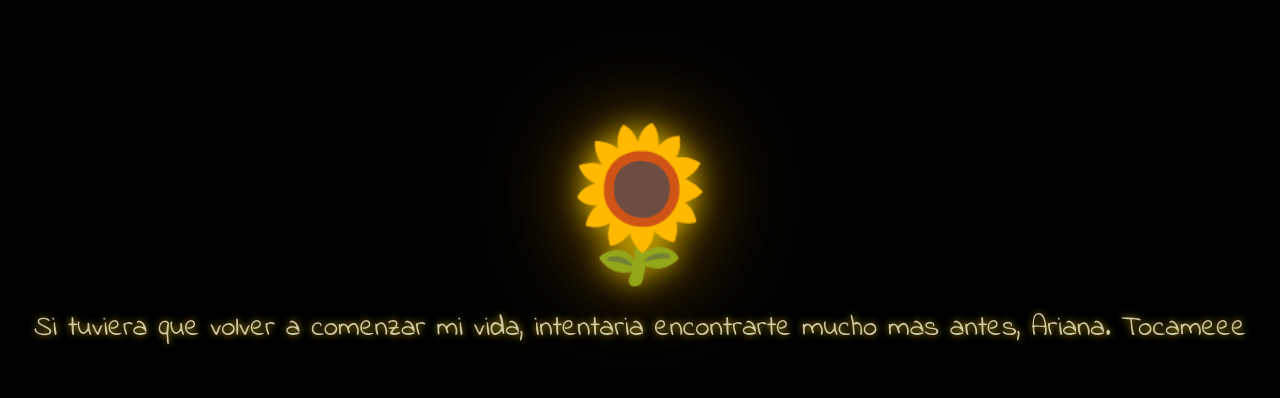
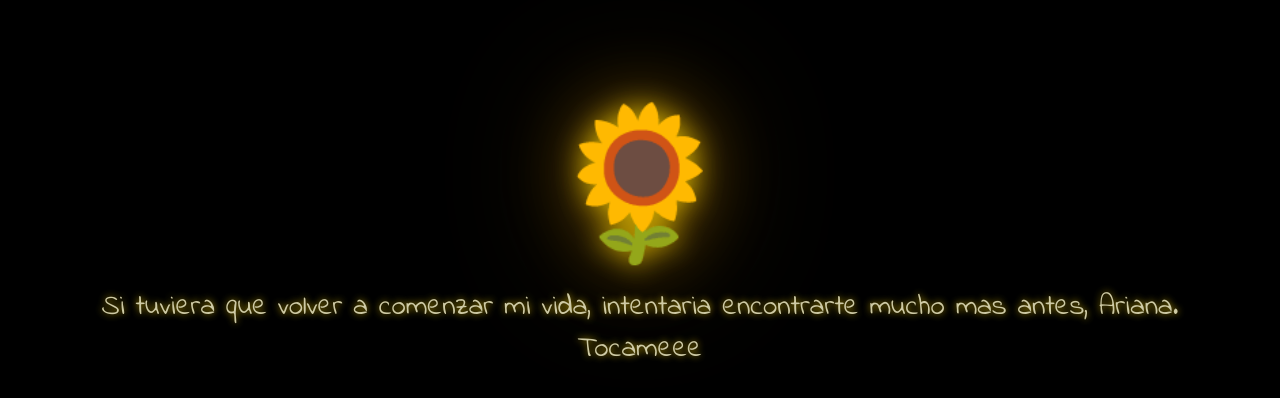
Before and after one commit to tokimoshi/ariana, a plain HTML site: page index.html in a window 1280 px wide. Shown: the part 160-558 px from the top of the page. Drawn offline with nearby package versions, Linux system fonts and the light colour scheme.

Commit message:
Update index.html

```diff
--- a/index.html
+++ b/index.html
@@ -72,7 +72,7 @@
 <div id="start-screen">
   <div id="start-heart" aria-hidden="true">🌻</div>
   <div id="start-text">
-    Si tuviera que volver a comenzar mi vida, intentaria encontrarte mucho mas antes, Ariana. Tocameee <br></div>
+    Si tuviera que volver a comenzar mi vida, intentaria encontrarte mucho mas antes, Ariana.<br> Tocameee </div>
 </div>
 
 <audio id="audio" loop>
```
